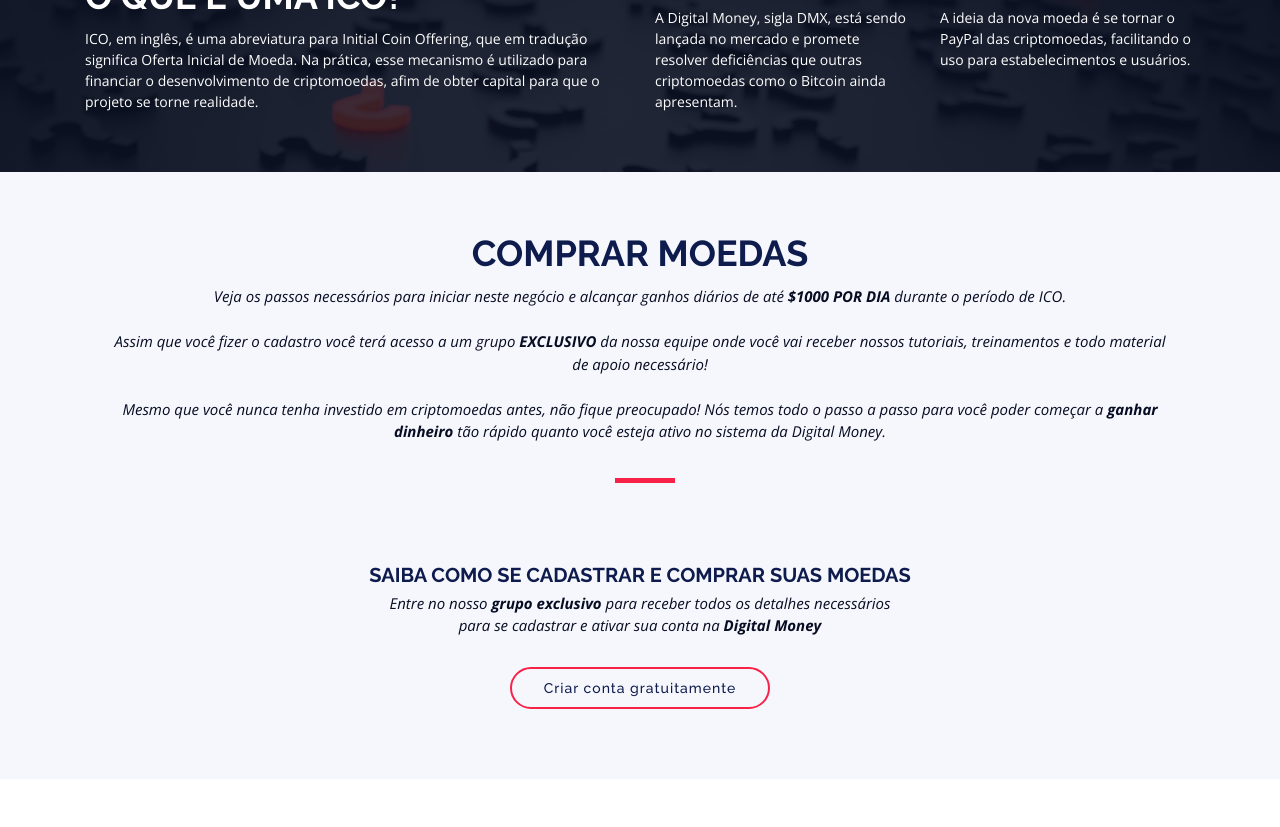
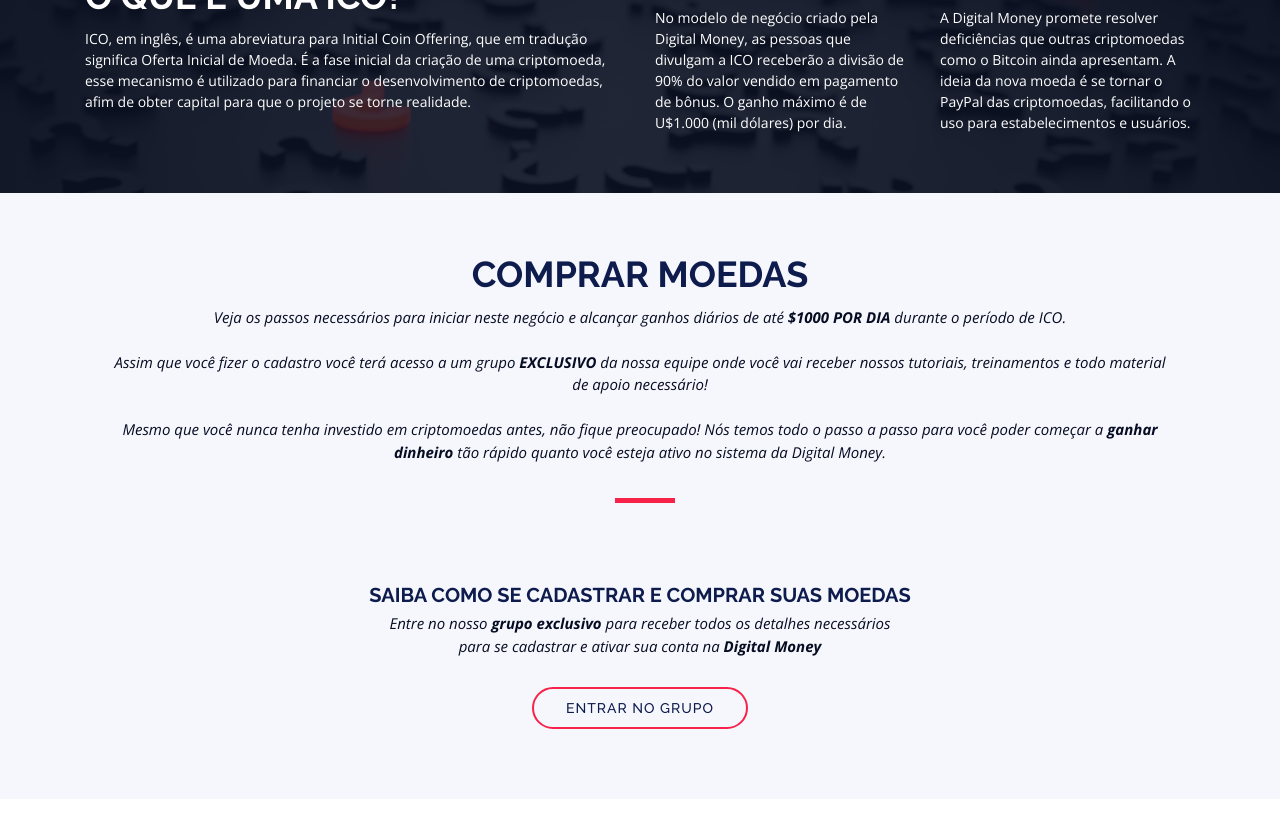
Before and after one commit to digital-money/digital-money.github.io, a plain HTML site: page index.html in a window 1280 px wide. Shown: the part 885-1712 px from the top of the page. Drawn offline with nearby package versions, Linux system fonts and the light colour scheme.

Commit message:
Digital Money

```diff
--- a/index.html
+++ b/index.html
@@ -108,15 +108,15 @@
         <div class="row">
           <div class="col-lg-6">
             <h2>O QUE É UMA ICO?</h2>
-            <p>ICO, em inglês, é uma abreviatura para Initial Coin Offering, que em tradução significa Oferta Inicial de Moeda. Na prática, esse mecanismo é utilizado para financiar o desenvolvimento de criptomoedas, afim de obter capital para que o projeto se torne realidade.</p>
+            <p>ICO, em inglês, é uma abreviatura para Initial Coin Offering, que em tradução significa Oferta Inicial de Moeda. É a fase inicial da criação de uma criptomoeda, esse mecanismo é utilizado para financiar o desenvolvimento de criptomoedas, afim de obter capital para que o projeto se torne realidade.</p>
           </div>
           <div class="col-lg-3">
             <h3>DMX</h3>
-            <p>A Digital Money, sigla DMX, está sendo lançada no mercado e promete resolver deficiências que outras criptomoedas como o Bitcoin ainda apresentam.</p>
+            <p>No modelo de negócio criado pela Digital Money, as pessoas que divulgam a ICO receberão a divisão de 90% do valor vendido em pagamento de bônus. O ganho máximo é de U$1.000 (mil dólares) por dia.</p>
           </div>
           <div class="col-lg-3">
             <h3>Revolução</h3>
-            <p>A ideia da nova moeda é se tornar o PayPal das criptomoedas, facilitando o uso para estabelecimentos e usuários.</p>
+            <p>A Digital Money promete resolver deficiências que outras criptomoedas como o Bitcoin ainda apresentam. A ideia da nova moeda é se tornar o PayPal das criptomoedas, facilitando o uso para estabelecimentos e usuários.</p>
           </div>
         </div>
       </div>
@@ -139,7 +139,7 @@
             <p>Entre no nosso <b>grupo exclusivo</b> para receber todos os detalhes necessários<br>para se cadastrar e ativar sua conta na <b>Digital Money</b></p>
 
             <div class="text-center">
-              <a href="https://chat.whatsapp.com/EDGQyvFfpCyKJbhNyn3AbO/" target="_blank" class="hotels-btn scrollto">Criar conta gratuitamente</a>
+              <a href="https://chat.whatsapp.com/EDGQyvFfpCyKJbhNyn3AbO/" target="_blank" class="hotels-btn scrollto">ENTRAR NO GRUPO</a>
             </div>
           </div>
 
@@ -325,7 +325,7 @@
         </div>
 
         <div class="col-auto text-center">
-          <button><a href="https://chat.whatsapp.com/EDGQyvFfpCyKJbhNyn3AbO/" target="_blank" class="scrollto">CRIAR CONTA GRATUITA</a></button>
+          <button><a href="https://chat.whatsapp.com/EDGQyvFfpCyKJbhNyn3AbO/" target="_blank" class="scrollto">ENTRAR NO GRUPO</a></button>
         </div>
       </div>
     </section>
```
